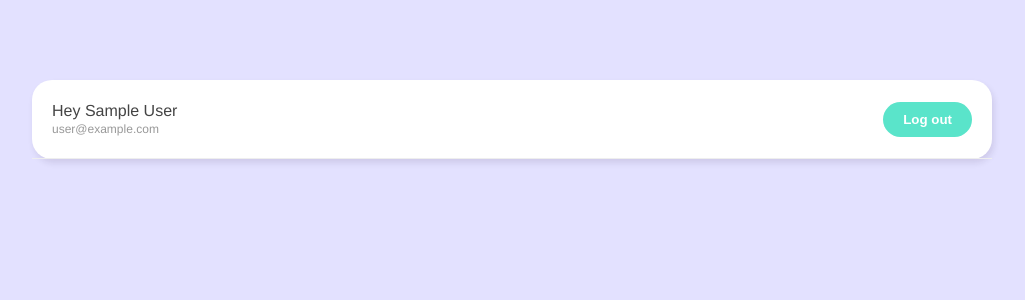
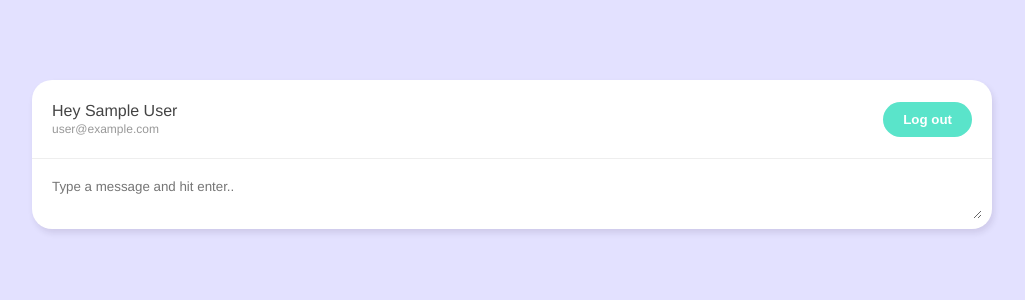
Before and after one commit to iamnamaraj/live-chatroom-vuejs, a Vue app: page /chatroom in a window 1280 px wide. Shown: the top 300 px of the page, without its empty margins (128-1153 px from the left). Built offline with nearby package versions, Linux system fonts and the light colour scheme; no server answers; sample sign-in values are in the browser's storage.

Commit message:
chat form and its styling

```diff
--- /dev/null
+++ b/src/components/ChatForm.vue
@@ -0,0 +1,54 @@
+<template>
+    <form >
+        <textarea
+            placeholder="Type a message and hit enter.."
+            v-model="message"
+            @keypress.enter.prevent="handelSubmit"
+        ></textarea>
+    </form>
+
+</template>
+
+<script>
+import { ref } from 'vue'
+import getUser from '../composables/getUser'
+import { timestamp } from '../firebase/config';
+export default {
+    setup(){
+        const message = ref('');
+        const { user } = getUser();
+
+        const handelSubmit = async () => {
+            const chat = {
+                name:user.value.displayName,
+                message:message.value,
+                createdAt:timestamp
+            }
+
+            console.log(chat)
+            message.value = ''
+        }
+
+
+        return {  message, handelSubmit}
+    }
+}
+</script>
+
+<style scoped>
+    form{
+        margin: 10px;
+    }
+    textarea {
+        max-width: 100%;
+        width: 100%;
+        margin-bottom: 6px;
+        padding: 10px;
+        border: 0;
+        border-radius: 20px;
+        font-family: inherit;
+        outline: none;
+        box-sizing: border-box;
+
+    }
+</style>
--- a/src/views/Chatroom.vue
+++ b/src/views/Chatroom.vue
@@ -1,17 +1,19 @@
 <template>
     <div class="container">
         <NavBar />
+        <ChatForm />
     </div>
 </template>
 
 <script>
 import getUser from '../composables/getUser'
 import NavBar from '../components/NavBar.vue'
+import ChatForm from '../components/ChatForm.vue'
 import { watch } from 'vue';
 import { useRouter } from 'vue-router';
 
 export default {
-    components: {  NavBar },
+    components: { ChatForm, NavBar },
 
     setup(){
         const {  user } = getUser();
```
